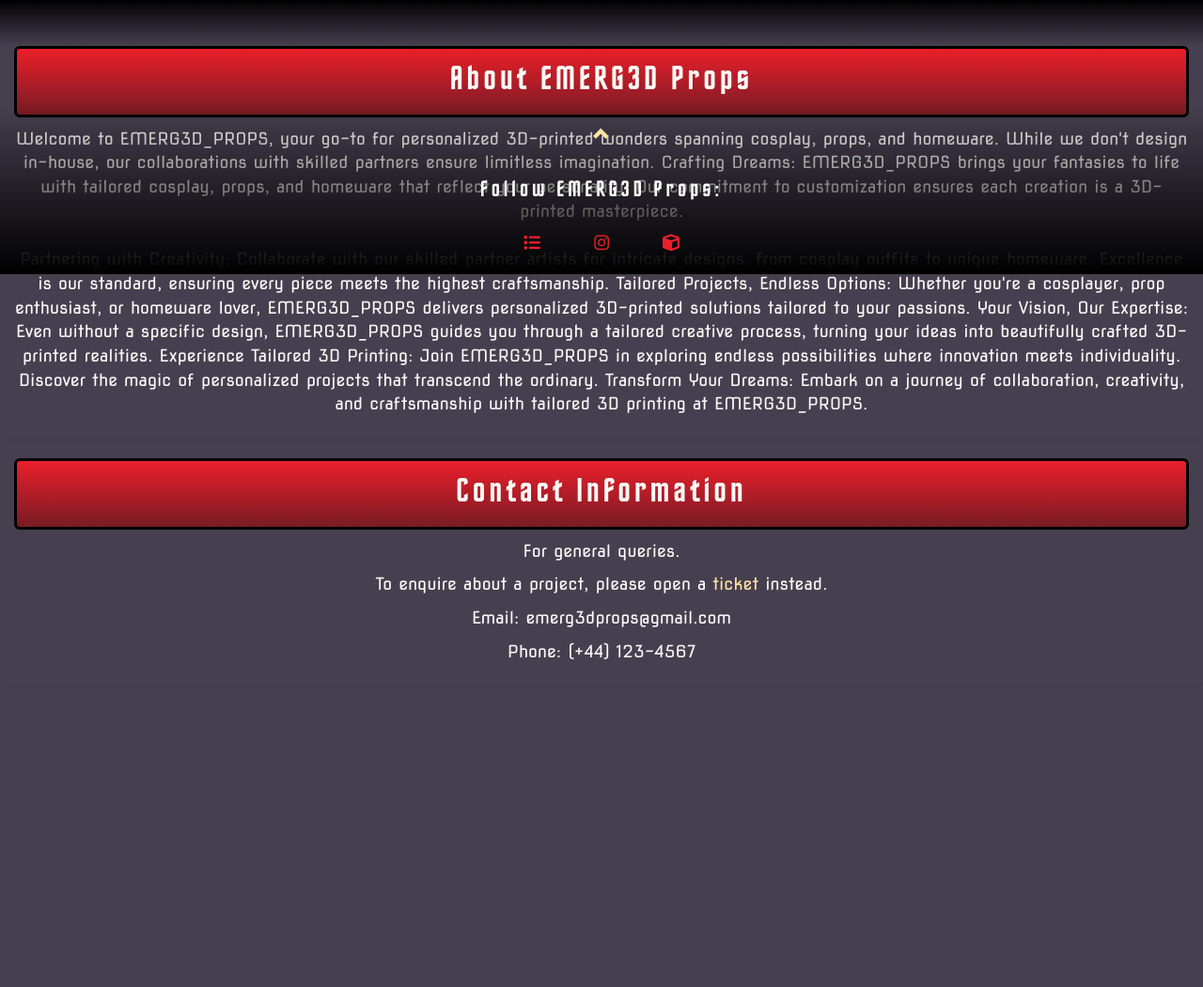
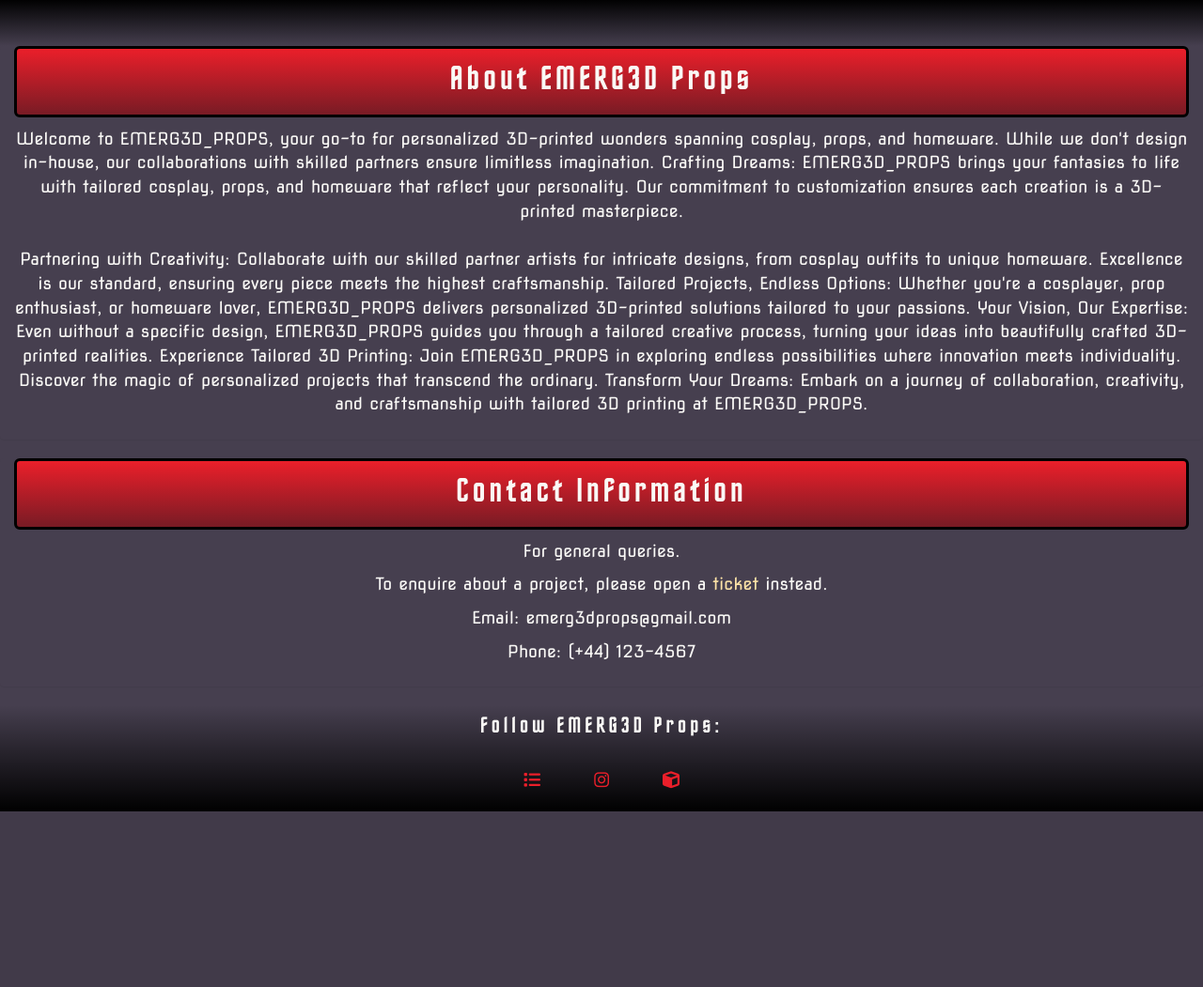
Before and after one commit to modonohoe/emerg3d, a Django app: page / in a window 1280 px wide. Shown: the part 508-1559 px from the top of the page at 94% size. After the commit the page ends 1372 px from the top, so only its background shows below. Run offline with Django 4.2, Linux system fonts and the light colour scheme; some libraries are stand-ins or nearby versions; some web fonts are replaced.

Commit message:
Style: remove sticky footer

```diff
--- a/landing_page/templates/landing_page/contact.html
+++ b/landing_page/templates/landing_page/contact.html
@@ -12,3 +12,9 @@
     <p>Phone: (+44) 123-4567</p>
   </div>
 </div>
+
+<!-- <div class="container text-center">
+        <a href="#myPage" title="To Top">
+            <span class="glyphicon glyphicon-chevron-up"></span>
+        </a>
+    </div> -->
--- a/static/css/base.css
+++ b/static/css/base.css
@@ -17,7 +17,6 @@ body {
     font-family: 'Nova Square', sans-serif;
     font-size: large;
     background-color: var(--secondary-color);
-    padding-bottom: 300px;
 }
 
 #top-black-gradient {
@@ -128,9 +127,11 @@ a {
 /* Add a gray background color and some padding to the footer */
 footer {
     /* background-color: var(--primary-color); */
+    bottom: 0;
+    left: 0;
     background-image: linear-gradient(to top, rgba(0, 0, 0, 1), rgba(0, 0, 0, 0));
     padding: 0;
-    margin: 0.5rem;
+    margin-bottom: 0;
 }
 
 footer div {
--- a/templates/base.html
+++ b/templates/base.html
@@ -75,12 +75,7 @@
       {% endblock content %}
     </main>
 
-    <footer class="container-fluid text-center navbar-fixed-bottom">
-      <div class="container text-center">
-        <a href="#myPage" title="To Top">
-          <span class="glyphicon glyphicon-chevron-up"></span>
-        </a>
-      </div>
+    <footer class="container-fluid text-center">
       <div class="container text-center">
         <h3>Follow EMERG3D Props:</h3>
       </div>
```
